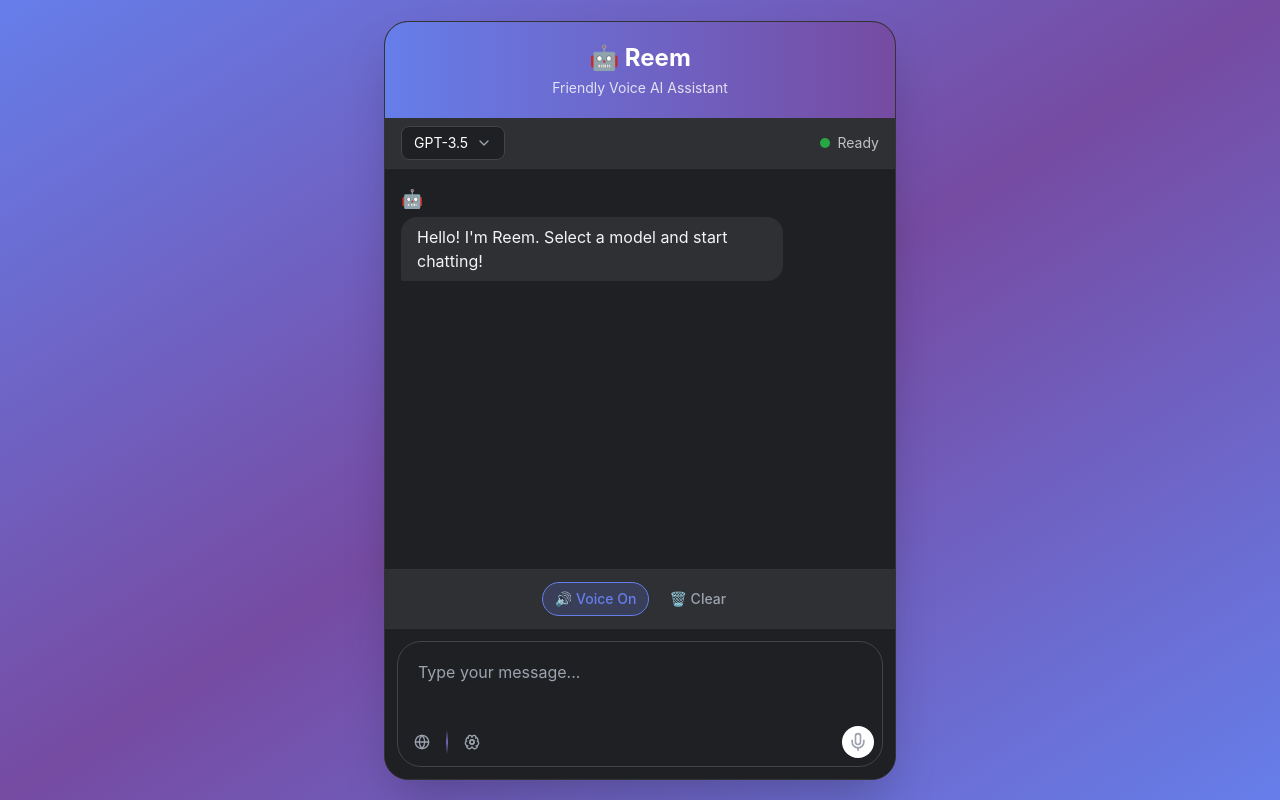
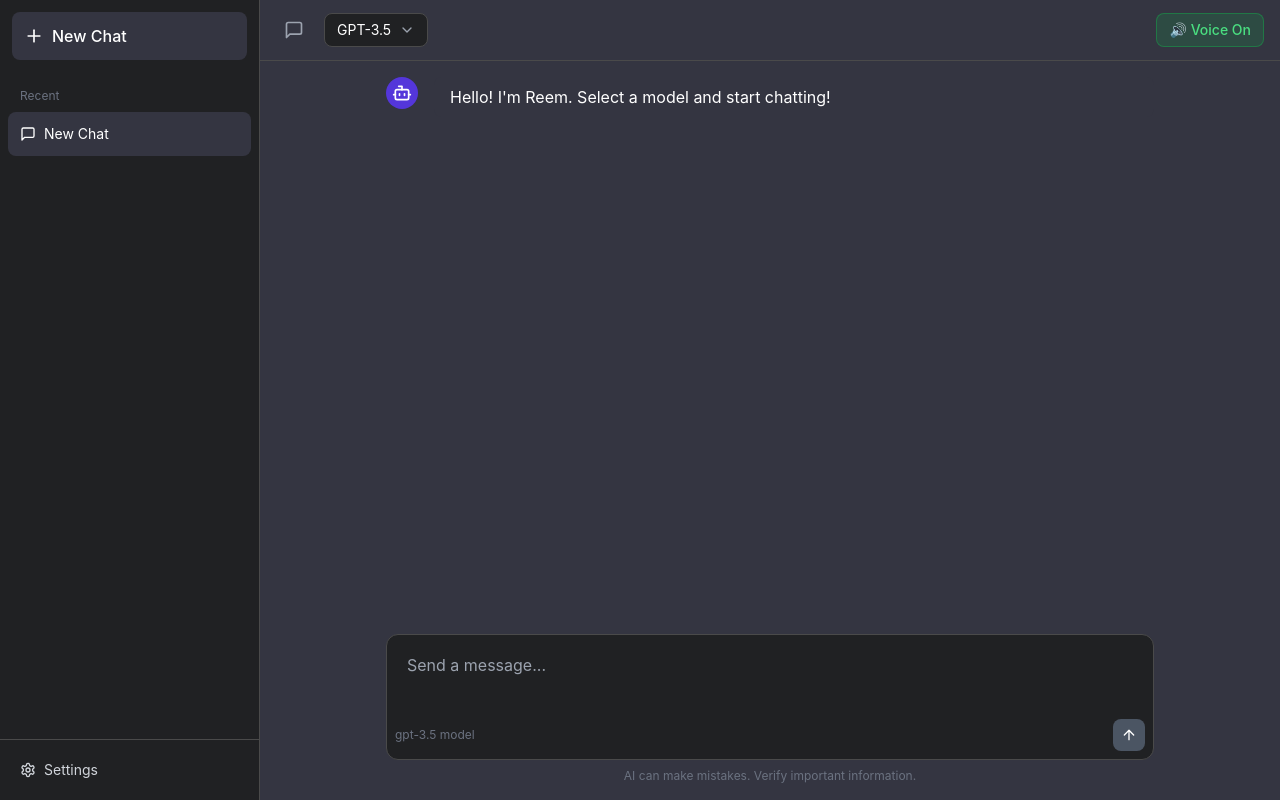
Before and after one commit to NabinSharmaitgithub/Reem, a Next.js app in the folder web/: page / in a window 1280 px wide. Built offline with nearby package versions, Linux system fonts and the light colour scheme.

Commit message:
Update UI to ChatGPT style

```diff
--- a/web/src/app/page.tsx
+++ b/web/src/app/page.tsx
@@ -2,8 +2,7 @@
 
 import React, { useState, useRef, useEffect } from "react"
 import * as TooltipPrimitive from "@radix-ui/react-tooltip"
-import * as DialogPrimitive from "@radix-ui/react-dialog"
-import { ArrowUp, Paperclip, Square, X, StopCircle, Mic, Globe, BrainCog, Code, ChevronDown, Check } from "lucide-react"
+import { ArrowUp, Square, Mic, ChevronDown, Check, Plus, Trash2, MessageSquare, Settings, User, Bot } from "lucide-react"
 import { motion, AnimatePresence } from "framer-motion"
 
 const cn = (...classes: (string | undefined | null | false)[]) => classes.filter(Boolean).join(" ")
@@ -12,17 +11,14 @@
   *:focus-visible { outline-offset: 0 !important; --ring-offset: 0 !important; }
   textarea::-webkit-scrollbar { width: 6px; }
   textarea::-webkit-scrollbar-track { background: transparent; }
-  textarea::-webkit-scrollbar-thumb { background-color: #444444; border-radius: 3px; }
-  textarea::-webkit-scrollbar-thumb:hover { background-color: #555555; }
+  textarea::-webkit-scrollbar-thumb { background-color: #4a4a4a; border-radius: 3px; }
+  textarea::-webkit-scrollbar-thumb:hover { background-color: #5a5a5a; }
 `
 
 const Textarea = React.forwardRef<HTMLTextAreaElement, React.TextareaHTMLAttributes<HTMLTextAreaElement> & { className?: string }>(
   ({ className, ...props }, ref) => (
     <textarea
-      className={cn(
-        "flex w-full rounded-md border-none bg-transparent px-3 py-2.5 text-base text-gray-100 placeholder:text-gray-400 focus-visible:outline-none focus-visible:ring-0 disabled:cursor-not-allowed disabled:opacity-50 min-h-[44px] resize-none scrollbar-thin scrollbar-thumb-[#444444] scrollbar-track-transparent",
-        className
-      )}
+      className={cn("flex w-full rounded-md border-none bg-transparent px-3 py-2.5 text-base text-white placeholder:text-gray-400 focus-visible:outline-none focus-visible:ring-0 disabled:cursor-not-allowed disabled:opacity-50 min-h-[44px] resize-none", className)}
       ref={ref}
       {...props}
     />
@@ -37,103 +33,9 @@
   React.ElementRef<typeof TooltipPrimitive.Content>,
   React.ComponentPropsWithoutRef<typeof TooltipPrimitive.Content>
 >(({ className, sideOffset = 4, ...props }, ref) => (
-  <TooltipPrimitive.Content
-    ref={ref}
-    sideOffset={sideOffset}
-    className={cn(
-      "z-50 overflow-hidden rounded-md border border-[#333333] bg-[#1F2023] px-3 py-1.5 text-sm text-white shadow-md animate-in fade-in-0 zoom-in-95",
-      className
-    )}
-    {...props}
-  />
+  <TooltipPrimitive.Content ref={ref} sideOffset={sideOffset} className={cn("z-50 overflow-hidden rounded-md border border-[#4a4a4a] bg-[#202123] px-3 py-1.5 text-sm text-white shadow-md", className)} {...props} />
 ))
 TooltipContent.displayName = TooltipPrimitive.Content.displayName
-
-const Button = React.forwardRef<HTMLButtonElement, React.ButtonHTMLAttributes<HTMLButtonElement> & { variant?: "default" | "outline" | "ghost"; size?: "default" | "sm" | "lg" | "icon" }>(
-  ({ className, variant = "default", size = "default", ...props }, ref) => {
-    const variantClasses = {
-      default: "bg-white hover:bg-white/80 text-black",
-      outline: "border border-[#444444] bg-transparent hover:bg-[#3A3A40]",
-      ghost: "bg-transparent hover:bg-[#3A3A40]",
-    }
-    const sizeClasses = {
-      default: "h-10 px-4 py-2",
-      sm: "h-8 px-3 text-sm",
-      lg: "h-12 px-6",
-      icon: "h-8 w-8 rounded-full",
-    }
-    return (
-      <button
-        className={cn(
-          "inline-flex items-center justify-center font-medium transition-colors focus-visible:outline-none disabled:pointer-events-none disabled:opacity-50",
-          variantClasses[variant],
-          sizeClasses[size],
-          className
-        )}
-        ref={ref}
-        {...props}
-      />
-    )
-  }
-)
-Button.displayName = "Button"
-
-const VoiceRecorder: React.FC<{
-  isRecording: boolean
-  onStartRecording: () => void
-  onStopRecording: (duration: number) => void
-  visualizerBars?: number
-}> = ({ isRecording, onStartRecording, onStopRecording, visualizerBars = 32 }) => {
-  const [time, setTime] = useState(0)
-  const timerRef = useRef<NodeJS.Timeout | null>(null)
-
-  useEffect(() => {
-    if (isRecording) {
-      onStartRecording()
-      timerRef.current = setInterval(() => setTime((t) => t + 1), 1000)
-    } else {
-      if (timerRef.current) {
-        clearInterval(timerRef.current)
-        timerRef.current = null
-      }
-      onStopRecording(time)
-      setTime(0)
-    }
-    return () => {
-      if (timerRef.current) clearInterval(timerRef.current)
-    }
-  }, [isRecording])
-
-  const formatTime = (seconds: number) => {
-    const mins = Math.floor(seconds / 60)
-    const secs = seconds % 60
-    return `${mins.toString().padStart(2, "0")}:${secs.toString().padStart(2, "0")}`
-  }
-
-  return (
-    <div className={cn("flex flex-col items-center justify-center w-full transition-all duration-300 py-3", isRecording ? "opacity-100" : "opacity-0 h-0")}>
-      <div className="flex items-center gap-2 mb-3">
-        <div className="h-2 w-2 rounded-full bg-red-500 animate-pulse" />
-        <span className="font-mono text-sm text-white/80">{formatTime(time)}</span>
-      </div>
-      <div className="w-full h-10 flex items-center justify-center gap-0.5 px-4">
-        {[...Array(visualizerBars)].map((_, i) => (
-          <div
-            key={i}
-            className="w-0.5 rounded-full bg-white/50 animate-pulse"
-            style={{ height: `${Math.max(15, Math.random() * 100)}%`, animationDelay: `${i * 0.05}s` }}
-          />
-        ))}
-      </div>
-    </div>
-  )
-}
-
-const CustomDivider: React.FC = () => (
-  <div className="relative h-6 w-[1.5px] mx-1">
-    <div className="absolute inset-0 bg-gradient-to-t from-transparent via-[#9b87f5]/70 to-transparent rounded-full" />
-  </div>
-)
 
 interface Message {
   id: string
@@ -141,6 +43,13 @@
   content: string
   timestamp: Date
   model?: string
+}
+
+interface Chat {
+  id: string
+  title: string
+  messages: Message[]
+  model: string
 }
 
 const MODELS = [
@@ -152,45 +61,62 @@
 ]
 
 export default function Home() {
+  const [chats, setChats] = useState<Chat[]>([{ id: "1", title: "New Chat", messages: [{ id: "welcome", role: "assistant", content: "Hello! I'm Reem. Select a model and start chatting!", timestamp: new Date() }], model: "gpt-3.5" }])
+  const [currentChatId, setCurrentChatId] = useState("1")
   const [input, setInput] = useState("")
-  const [messages, setMessages] = useState<Message[]>([
-    { id: "welcome", role: "assistant", content: "Hello! I'm Reem. Select a model and start chatting!", timestamp: new Date() },
-  ])
   const [isLoading, setIsLoading] = useState(false)
   const [isRecording, setIsRecording] = useState(false)
   const [voiceEnabled, setVoiceEnabled] = useState(true)
   const [selectedModel, setSelectedModel] = useState("gpt-3.5")
   const [showModelDropdown, setShowModelDropdown] = useState(false)
-  const [showSearch, setShowSearch] = useState(false)
-  const [showThink, setShowThink] = useState(false)
+  const [sidebarOpen, setSidebarOpen] = useState(true)
+
   const messagesEndRef = useRef<HTMLDivElement>(null)
 
-  useEffect(() => {
-    messagesEndRef.current?.scrollIntoView({ behavior: "smooth" })
-  }, [messages])
+  const currentChat = chats.find(c => c.id === currentChatId) || chats[0]
+  const messages = currentChat.messages
+
+  useEffect(() => { messagesEndRef.current?.scrollIntoView({ behavior: "smooth" }) }, [messages])
 
   useEffect(() => {
     const styleSheet = document.createElement("style")
     styleSheet.innerText = styles
     document.head.appendChild(styleSheet)
-    return () => {
-      document.head.removeChild(styleSheet)
-    }
+    return () => { try { document.head.removeChild(styleSheet) } catch {} }
   }, [])
 
   const currentModel = MODELS.find(m => m.id === selectedModel)
 
+  const createNewChat = () => {
+    const newChat: Chat = {
+      id: Date.now().toString(),
+      title: "New Chat",
+      messages: [{ id: Date.now().toString(), role: "assistant", content: "Hello! I'm Reem. Select a model and start chatting!", timestamp: new Date() }],
+      model: selectedModel
+    }
+    setChats([newChat, ...chats])
+    setCurrentChatId(newChat.id)
+  }
+
+  const deleteChat = (chatId: string) => {
+    const newChats = chats.filter(c => c.id !== chatId)
+    setChats(newChats)
+    if (currentChatId === chatId && newChats.length > 0) {
+      setCurrentChatId(newChats[0].id)
+    }
+  }
+
   const handleSubmit = async () => {
     if (!input.trim() || isLoading) return
 
-    const userMessage: Message = {
-      id: Date.now().toString(),
-      role: "user",
-      content: input.trim(),
-      timestamp: new Date(),
-    }
+    const userMessage: Message = { id: Date.now().toString(), role: "user", content: input.trim(), timestamp: new Date() }
 
-    setMessages(prev => [...prev, userMessage])
+    const updatedChats = chats.map(chat =>
+      chat.id === currentChatId
+        ? { ...chat, messages: [...chat.messages, userMessage], title: chat.messages.length === 1 && chat.title === "New Chat" ? input.slice(0, 30) : chat.title }
+        : chat
+    )
+    setChats(updatedChats)
     setInput("")
     setIsLoading(true)
 
@@ -202,190 +128,159 @@
       })
 
       const data = await response.json()
+      const assistantMessage: Message = { id: (Date.now() + 1).toString(), role: "assistant", content: data.response, timestamp: new Date(), model: data.model }
 
-      const assistantMessage: Message = {
-        id: (Date.now() + 1).toString(),
-        role: "assistant",
-        content: data.response,
-        timestamp: new Date(),
-        model: data.model || currentModel?.name
-      }
-
-      setMessages(prev => [...prev, assistantMessage])
+      setChats(chats.map(chat => chat.id === currentChatId ? { ...chat, messages: [...chat.messages, assistantMessage] } : chat))
 
       if (voiceEnabled && data.response) {
         const utterance = new SpeechSynthesisUtterance(data.response)
         speechSynthesis.speak(utterance)
       }
     } catch (error) {
-      setMessages(prev => [...prev, {
-        id: (Date.now() + 1).toString(),
-        role: "assistant",
-        content: "Sorry, something went wrong. Please try again.",
-        timestamp: new Date(),
-      }])
+      setChats(chats.map(chat => chat.id === currentChatId ? { ...chat, messages: [...chat.messages, { id: (Date.now() + 1).toString(), role: "assistant", content: "Sorry, something went wrong.", timestamp: new Date() }] } : chat))
     }
 
     setIsLoading(false)
   }
 
   const handleKeyDown = (e: React.KeyboardEvent<HTMLTextAreaElement>) => {
-    if (e.key === "Enter" && !e.shiftKey) {
-      e.preventDefault()
-      handleSubmit()
-    }
-  }
-
-  const toggleVoice = () => setVoiceEnabled(!voiceEnabled)
-
-  const clearChat = () => {
-    setMessages([{ id: "welcome", role: "assistant", content: "Hello! I'm Reem. Select a model and start chatting!", timestamp: new Date() }])
+    if (e.key === "Enter" && !e.shiftKey) { e.preventDefault(); handleSubmit() }
   }
 
   const hasContent = input.trim() !== ""
 
   return (
     <TooltipProvider>
-      <div className="min-h-screen bg-gradient-to-br from-[#667eea] via-[#764ba2] to-[#667eea] flex items-center justify-center p-4">
-        <div className="w-full max-w-lg bg-[#1F2023] rounded-3xl shadow-2xl overflow-hidden border border-[#333333]">
-          {/* Header */}
-          <div className="bg-gradient-to-r from-[#667eea] to-[#764ba2] p-5 text-center">
-            <h1 className="text-2xl font-bold text-white flex items-center justify-center gap-2">🤖 Reem</h1>
-            <p className="text-white/80 text-sm mt-1">Friendly Voice AI Assistant</p>
+      <div className="flex h-screen bg-[#343541]">
+        {/* Sidebar */}
+        <AnimatePresence>
+          {sidebarOpen && (
+            <motion.div
+              initial={{ width: 0, opacity: 0 }}
+              animate={{ width: 260, opacity: 1 }}
+              exit={{ width: 0, opacity: 0 }}
+              className="flex flex-col bg-[#202123] border-r border-[#4a4a4a]"
+            >
+              <div className="p-3">
+                <button onClick={createNewChat} className="flex items-center gap-2 w-full p-3 rounded-lg bg-[#343541] hover:bg-[#404040] text-white font-medium transition-colors">
+                  <Plus className="w-5 h-5" />
+                  New Chat
+                </button>
               </div>
 
-          {/* Model Selector & Status */}
-          <div className="flex items-center justify-between px-4 py-2 bg-[#2E3033] border-b border-[#333333]">
+              <div className="flex-1 overflow-y-auto px-2 py-2">
+                <div className="text-xs text-gray-500 px-3 py-2">Recent</div>
+                {chats.map(chat => (
+                  <button
+                    key={chat.id}
+                    onClick={() => setCurrentChatId(chat.id)}
+                    className={cn("flex items-center gap-2 w-full p-3 rounded-lg text-left text-sm transition-colors mb-1", currentChatId === chat.id ? "bg-[#343541] text-white" : "text-gray-300 hover:bg-[#343541]/50")}
+                  >
+                    <MessageSquare className="w-4 h-4 flex-shrink-0" />
+                    <span className="truncate flex-1">{chat.title}</span>
+                    <button onClick={(e) => { e.stopPropagation(); deleteChat(chat.id) }} className="opacity-0 group-hover:opacity-100 hover:text-red-400">
+                      <Trash2 className="w-4 h-4" />
+                    </button>
+                  </button>
+                ))}
+              </div>
+
+              <div className="p-3 border-t border-[#4a4a4a]">
+                <div className="flex items-center gap-2 p-2 text-gray-300 text-sm hover:bg-[#343541] rounded-lg cursor-pointer">
+                  <Settings className="w-4 h-4" />
+                  Settings
+                </div>
+              </div>
+            </motion.div>
+          )}
+        </AnimatePresence>
+
+        {/* Main Content */}
+        <div className="flex-1 flex flex-col">
+          {/* Header */}
+          <div className="flex items-center justify-between px-4 py-3 bg-[#343541] border-b border-[#4a4a4a]">
+            <div className="flex items-center gap-3">
+              <button onClick={() => setSidebarOpen(!sidebarOpen)} className="p-2 text-gray-400 hover:text-white">
+                <MessageSquare className="w-5 h-5" />
+              </button>
+
               <div className="relative">
                 <button
                   onClick={() => setShowModelDropdown(!showModelDropdown)}
-                className="flex items-center gap-2 px-3 py-1.5 rounded-lg bg-[#1F2023] border border-[#444444] hover:border-[#667eea] transition-all text-sm"
+                  className="flex items-center gap-2 px-3 py-1.5 rounded-lg bg-[#202123] border border-[#4a4a4a] hover:border-[#6b6b6b] text-sm text-white"
                 >
-                <span className="text-white">{currentModel?.name}</span>
+                  <span>{currentModel?.name}</span>
                   <ChevronDown className="w-4 h-4 text-gray-400" />
                 </button>
 
                 {showModelDropdown && (
-                <motion.div
-                  initial={{ opacity: 0, y: -10 }}
-                  animate={{ opacity: 1, y: 0 }}
-                  className="absolute top-full left-0 mt-1 w-48 bg-[#1F2023] border border-[#333333] rounded-lg shadow-xl z-50 overflow-hidden"
-                >
+                  <motion.div initial={{ opacity: 0, y: -10 }} animate={{ opacity: 1, y: 0 }} className="absolute top-full left-0 mt-2 w-56 bg-[#202123] border border-[#4a4a4a] rounded-lg shadow-xl z-50 overflow-hidden">
                     {MODELS.map((model) => (
-                    <button
-                      key={model.id}
-                      onClick={() => { setSelectedModel(model.id); setShowModelDropdown(false) }}
-                      className={cn(
-                        "w-full px-4 py-2 text-left text-sm flex items-center justify-between hover:bg-[#2E3033]",
-                        selectedModel === model.id ? "text-[#667eea]" : "text-gray-300"
-                      )}
-                    >
-                      <div><div>{model.name}</div><div className="text-xs text-gray-500">{model.provider}</div></div>
+                      <button key={model.id} onClick={() => { setSelectedModel(model.id); setShowModelDropdown(false) }} className={cn("w-full px-4 py-3 text-left text-sm flex items-center justify-between hover:bg-[#343541]", selectedModel === model.id ? "text-green-400" : "text-white")}>
+                        <div><div className="font-medium">{model.name}</div><div className="text-xs text-gray-500">{model.provider}</div></div>
                         {selectedModel === model.id && <Check className="w-4 h-4" />}
                       </button>
                     ))}
                   </motion.div>
                 )}
               </div>
+            </div>
 
             <div className="flex items-center gap-2">
-              <div className={cn("w-2.5 h-2.5 rounded-full", isLoading ? "bg-[#ffc107] animate-pulse" : "bg-[#28a745]")} />
-              <span className="text-sm text-white/70">{isLoading ? "Thinking..." : "Ready"}</span>
+              <button onClick={() => setVoiceEnabled(!voiceEnabled)} className={cn("px-3 py-1.5 rounded-lg text-sm font-medium transition-all", voiceEnabled ? "bg-green-600/20 text-green-400 border border-green-600/50" : "text-gray-400")}>
+                {voiceEnabled ? "🔊 Voice On" : "🔇"}
+              </button>
             </div>
           </div>
 
-          {/* Chat Container */}
-          <div className="h-[400px] overflow-y-auto p-4 space-y-4">
+          {/* Chat Messages */}
+          <div className="flex-1 overflow-y-auto p-4 space-y-4">
             {messages.map((message) => (
-              <motion.div
-                key={message.id}
-                initial={{ opacity: 0, y: 10 }}
-                animate={{ opacity: 1, y: 0 }}
-                className={cn("flex flex-col gap-1 max-w-[80%]", message.role === "user" ? "ml-auto items-end" : "mr-auto items-start")}
-              >
-                <div className="flex items-center gap-2">
-                  <span className="text-lg">{message.role === "user" ? "👤" : "🤖"}</span>
-                  {message.model && message.role === "assistant" && <span className="text-xs text-gray-500">{message.model}</span>}
+              <motion.div key={message.id} initial={{ opacity: 0, y: 10 }} animate={{ opacity: 1, y: 0 }} className={cn("flex gap-4 max-w-3xl mx-auto", message.role === "user" ? "flex-row-reverse" : "")}>
+                <div className={cn("w-8 h-8 rounded-full flex items-center justify-center flex-shrink-0", message.role === "user" ? "bg-green-600" : "bg-[#5436da]")}>
+                  {message.role === "user" ? <User className="w-5 h-5 text-white" /> : <Bot className="w-5 h-5 text-white" />}
                 </div>
-                <div className={cn("px-4 py-2 rounded-2xl", message.role === "user" ? "bg-gradient-to-r from-[#667eea] to-[#764ba2] text-white rounded-br-sm" : "bg-[#2E3033] text-gray-100 rounded-bl-sm")}>
-                  {message.content}
+                <div className={cn("flex-1 px-4 py-2 rounded-lg", message.role === "user" ? "bg-[#5436da]" : "bg-[#343541]")}>
+                  <p className="text-white whitespace-pre-wrap">{message.content}</p>
                 </div>
               </motion.div>
             ))}
             {isLoading && (
-              <div className="flex gap-2">
-                <span className="text-xl">🤖</span>
-                <div className="bg-[#2E3033] px-4 py-2 rounded-2xl rounded-bl-sm">
-                  <div className="flex gap-1">
-                    <div className="w-2 h-2 bg-white/50 rounded-full animate-bounce" style={{ animationDelay: "0ms" }} />
-                    <div className="w-2 h-2 bg-white/50 rounded-full animate-bounce" style={{ animationDelay: "150ms" }} />
-                    <div className="w-2 h-2 bg-white/50 rounded-full animate-bounce" style={{ animationDelay: "300ms" }} />
-                  </div>
+              <div className="flex gap-4 max-w-3xl mx-auto">
+                <div className="w-8 h-8 rounded-full bg-[#5436da] flex items-center justify-center"><Bot className="w-5 h-5 text-white" /></div>
+                <div className="flex items-center gap-1">
+                  <div className="w-2 h-2 bg-gray-400 rounded-full animate-bounce" style={{ animationDelay: "0ms" }} />
+                  <div className="w-2 h-2 bg-gray-400 rounded-full animate-bounce" style={{ animationDelay: "150ms" }} />
+                  <div className="w-2 h-2 bg-gray-400 rounded-full animate-bounce" style={{ animationDelay: "300ms" }} />
                 </div>
               </div>
             )}
             <div ref={messagesEndRef} />
           </div>
 
-          {/* Controls */}
-          <div className="flex items-center justify-center gap-2 px-4 py-3 bg-[#2E3033] border-t border-[#333333]">
-            <button onClick={toggleVoice} className={cn("px-3 py-1.5 rounded-full text-sm font-medium transition-all", voiceEnabled ? "bg-[#667eea]/20 text-[#667eea] border border-[#667eea]" : "bg-transparent text-gray-400")}>
-              {voiceEnabled ? "🔊 Voice On" : "🔇 Voice Off"}
-            </button>
-            <button onClick={clearChat} className="px-3 py-1.5 rounded-full text-sm font-medium bg-transparent text-gray-400 hover:text-white">🗑️ Clear</button>
-          </div>
+          {/* Input */}
+          <div className="p-4 bg-[#343541]">
+            <div className="max-w-3xl mx-auto">
+              <div className={cn("rounded-xl border border-[#4a4a4a] bg-[#202123] p-2 transition-all", isLoading && "border-red-500/50")}>
+                <Textarea value={input} onChange={(e) => setInput(e.target.value)} onKeyDown={handleKeyDown} placeholder="Send a message..." className="text-base max-h-48" disabled={isLoading} />
 
-          {/* Input */}
-          <div className="p-3 bg-[#1F2023] border-t border-[#333333]">
-            <div className={cn("rounded-3xl border border-[#444444] bg-[#1F2023] p-2 transition-all duration-300", isLoading && "border-red-500/70")}>
-
-              {isRecording && (
-                <VoiceRecorder isRecording={isRecording} onStartRecording={() => {}} onStopRecording={(duration) => { setIsRecording(false); setInput(`[Voice message - ${duration}s]`) }} />
-              )}
-
-              <div className={cn("transition-all duration-300", isRecording ? "h-0 overflow-hidden opacity-0" : "opacity-100")}>
-                <Textarea
-                  value={input}
-                  onChange={(e) => setInput(e.target.value)}
-                  onKeyDown={handleKeyDown}
-                  placeholder="Type your message..."
-                  className="text-base"
-                  disabled={isLoading}
-                />
-              </div>
-
-              <div className="flex items-center justify-between gap-2 pt-2">
-                <div className="flex items-center gap-1">
-                  <button onClick={() => { setShowSearch(!showSearch); setShowThink(false) }} className={cn("flex items-center gap-1 px-2 py-1 rounded-full h-8 transition-all", showSearch ? "bg-[#1EAEDB]/15 border border-[#1EAEDB] text-[#1EAEDB]" : "bg-transparent text-gray-400 hover:text-white")}>
-                    <Globe className="w-4 h-4" />
-                    {showSearch && <span className="text-xs">Search</span>}
-                  </button>
-                  <CustomDivider />
-                  <button onClick={() => { setShowThink(!showThink); setShowSearch(false) }} className={cn("flex items-center gap-1 px-2 py-1 rounded-full h-8 transition-all", showThink ? "bg-[#8B5CF6]/15 border border-[#8B5CF6] text-[#8B5CF6]" : "bg-transparent text-gray-400 hover:text-white")}>
-                    <BrainCog className="w-4 h-4" />
-                    {showThink && <span className="text-xs">Think</span>}
-                  </button>
-                </div>
-
+                <div className="flex items-center justify-between pt-2">
+                  <div className="text-xs text-gray-500">{selectedModel} model</div>
                   <Tooltip>
                     <TooltipTrigger asChild>
-                    <Button
-                      variant="default"
-                      size="icon"
-                      className={cn("h-8 w-8 rounded-full", isRecording ? "bg-transparent text-red-500" : hasContent ? "bg-white text-black" : "bg-transparent text-gray-400")}
-                      onClick={() => { if (isRecording) setIsRecording(false); else if (hasContent) handleSubmit(); else setIsRecording(true) }}
-                    >
-                      {isLoading ? <Square className="h-4 w-4 fill-black animate-pulse" /> : isRecording ? <StopCircle className="h-5 w-5" /> : hasContent ? <ArrowUp className="h-4 w-4" /> : <Mic className="h-5 w-5" />}
-                    </Button>
+                      <button onClick={() => hasContent && handleSubmit()} disabled={!hasContent || isLoading} className={cn("p-2 rounded-lg transition-colors", hasContent ? "bg-green-600 hover:bg-green-700" : "bg-gray-600")}>
+                        <ArrowUp className="w-4 h-4 text-white" />
+                      </button>
                     </TooltipTrigger>
-                  <TooltipContent>{isLoading ? "Stop" : isRecording ? "Stop" : hasContent ? "Send" : "Voice"}</TooltipContent>
+                    <TooltipContent>Send</TooltipContent>
                   </Tooltip>
+                </div>
+              </div>
+              <p className="text-center text-xs text-gray-500 mt-2">AI can make mistakes. Verify important information.</p>
             </div>
           </div>
         </div>
       </div>
-      </div>
-
       {showModelDropdown && <div className="fixed inset-0 z-40" onClick={() => setShowModelDropdown(false)} />}
     </TooltipProvider>
   )
```
Lines whose indentation alone changed are shown as unchanged.
